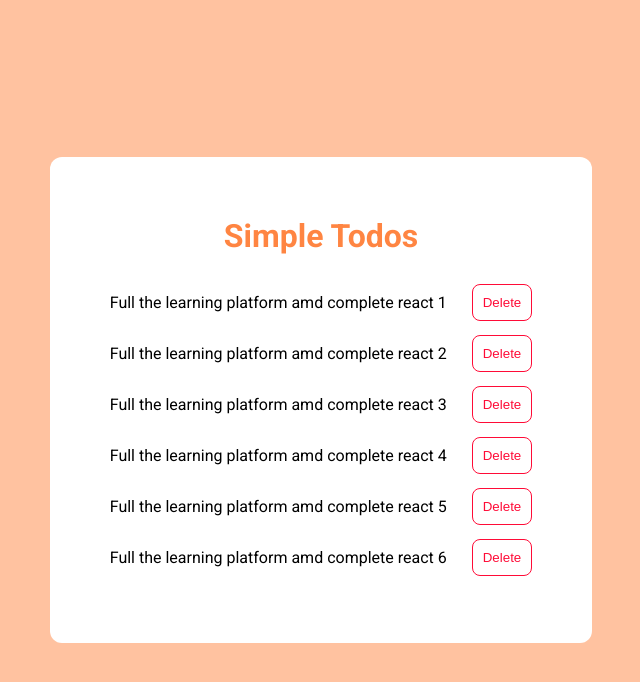
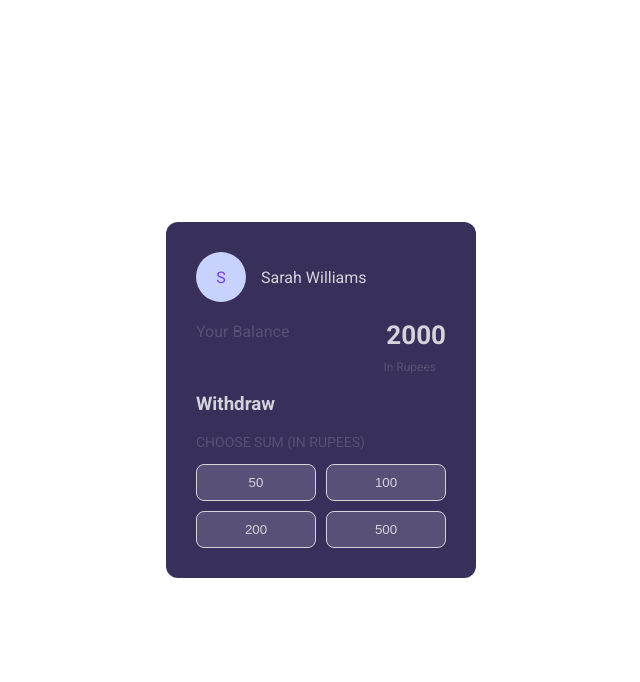
Before and after one commit to nokhalal-mahato/react-assignments, a React (Create React App) app: page / in a window 1280 px wide. Shown: the top 682 px of the page, without its empty margins (319-959 px from the left). Built offline with nearby package versions, Linux system fonts and the light colour scheme.

Commit message:
cash withdrawal added

```diff
--- a/src/App.js
+++ b/src/App.js
@@ -11,6 +11,7 @@ import Login from './components/Login';
 import FruitCounter from './components/FruitCounter';
 import DestinationSearch from './components/DestinationSearch';
 import SimpleTodos from './components/SimpleTodos';
+import CashWithdrawal from './components/CashWithdrawal';
 
 function App() {
   return (
@@ -26,7 +27,8 @@ function App() {
       {/* <Login/> */}
       {/* <FruitCounter/> */}
       {/* <DestinationSearch/> */}
-      <SimpleTodos/>
+      {/* <SimpleTodos/> */}
+      <CashWithdrawal/>
     </div>
   );
 }
--- /dev/null
+++ b/src/components/CashWithdrawal/DenominationItem/index.css
@@ -0,0 +1,7 @@
+.denomination-item{
+    padding: 10px;
+    background-color: #585076;
+    color: #d4d2db;
+    border: 1px solid #d4d2db;
+    border-radius:8px;
+}
--- /dev/null
+++ b/src/components/CashWithdrawal/DenominationItem/index.js
@@ -0,0 +1,17 @@
+import { Component } from "react";
+import './index.css'
+
+class DenominationItem extends Component{
+
+    amountSelectedHandler=()=>{
+        this.props.onClick(this.props.amount);
+    }
+    render(){
+        const {id,amount}=this.props;
+        return(
+            <button id={id} className='denomination-item' onClick={this.amountSelectedHandler}>{amount}</button>
+        );
+    }
+}
+
+export default DenominationItem;
--- /dev/null
+++ b/src/components/CashWithdrawal/index.css
@@ -0,0 +1,59 @@
+.cash-page{
+    height: 100%;
+    display: flex;
+    justify-content: center;
+    align-items: center;
+    flex-direction: column;
+}
+.cash-content{
+    background-color: #382f5a;
+    padding:30px;
+    border-radius: 12px;
+    color: #d4d2db;
+}
+.cash-user{
+    display: flex;
+}
+.cash-user-profile{
+    background-color: #c7d2fe;
+    color: #7c3aed;
+    border-radius: 50%;
+    height: 50px;
+    width: 50px;
+    display: flex;
+    align-items: center;
+    justify-content: center;
+}
+.cash-user-name{
+    margin-left: 15px;
+}
+.cash-balance{
+    display: flex;
+    justify-content: space-between;
+    align-items: center;
+}
+.balance-text{
+    color: #585076;
+}
+.cash-amount{
+    font-size: 26px;
+    margin-bottom: 10px;
+}
+.in-rupees{
+    text-align: right;
+    margin-top: 0px;
+    font-size: 12px;
+    margin-right: 10px;
+    color: #585076;
+}
+
+
+.choose-sum{
+    color: #585076;
+    font-size: 14px;
+}
+.denomination-section{
+    display: grid;
+    grid-template-columns: 120px 120px;
+    grid-gap: 10px;
+}
--- /dev/null
+++ b/src/components/CashWithdrawal/index.js
@@ -0,0 +1,50 @@
+import { Component } from "react";
+import DenominationItem from "./DenominationItem";
+import './index.css'
+
+const denominationList=[
+    {id:'id1',amount:50 },
+    {id:'id2',amount:100},
+    {id:'id3',amount:200    },
+    {id:'id4',amount:500    },
+]
+class CashWithdrawal extends Component{
+    state={amount:2000};
+
+    amountSelected=(amnt)=>{
+        const {amount}=this.state;
+        console.log(typeof(amount));
+        if(amount>amnt){
+            this.setState((prevState)=>({amount:prevState.amount-amnt}));
+        }
+        else{
+            alert('Balance is low');
+        }
+    }
+    render(){
+        return(
+            <div className="cash-page">
+                <div className="cash-content">
+                    <div className="cash-user">
+                        <div className="cash-user-profile">S</div>
+                        <p className="cash-user-name">Sarah Williams</p>
+                    </div>
+                    <div className="cash-balance">
+                        <p className="balance-text">Your Balance</p>
+                        <h1 className="cash-amount">{this.state.amount}</h1>
+                    </div>
+                    <p className="in-rupees">In Rupees</p>
+                    <div className="cash-withdraw-section">
+                        <h3 className="cash-withdraw-text">Withdraw</h3>
+                        <p className="choose-sum">CHOOSE SUM (IN RUPEES)</p>
+                        <div className="denomination-section">
+                            {denominationList.map((item)=><DenominationItem key={item.id} amount={item.amount} id={item.id}  onClick={this.amountSelected}/>)}
+                        </div>
+                    </div>
+                </div>
+            </div>
+        );
+    }
+}
+
+export default CashWithdrawal;
```
